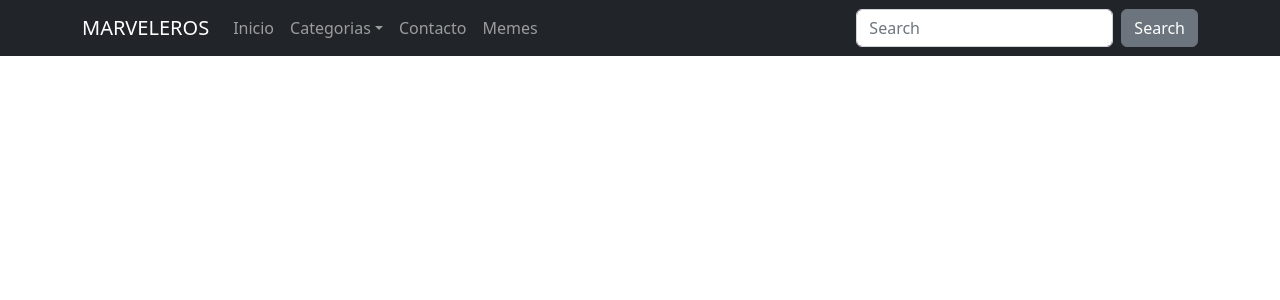
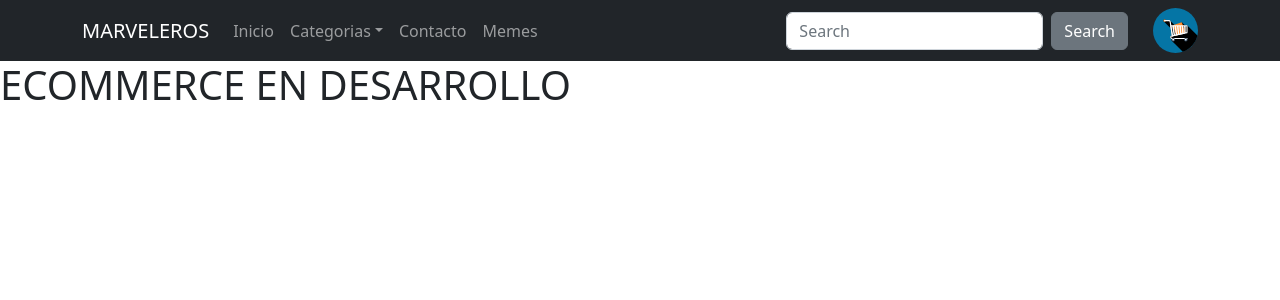
Before and after one commit to tamiisoledad/marveleros-benitez, a React (Create React App) app: page / in a window 1280 px wide. Shown: the top 300 px of the page. Built offline with nearby package versions, Linux system fonts and the light colour scheme.

Commit message:
icono carrito y componente itemlist

```diff
--- a/src/App.js
+++ b/src/App.js
@@ -1,8 +1,12 @@
+import ItemListContainer from "./components/ItemListContainer";
 import NavBar from "./components/NavBar";
 
 function App() {
   return (
-   <NavBar/>
+    <>
+      <NavBar/>
+      <ItemListContainer/>
+    </>
   );
 }
 
--- /dev/null
+++ b/src/components/CartWidget.js
@@ -0,0 +1,97 @@
+import React from 'react';
+
+const CartWidget = (props) => {
+  return (
+
+<svg version="1.1" id="Layer_1" xmlns="http://www.w3.org/2000/svg" xmlnsXlink="http://www.w3.org/1999/xlink" x="0px" y="0px"
+	 viewBox="0 0 512 512" style={{ enableBackground: "new 0 0 512 512;", width: '45px', height: '45px', marginLeft: '25px', cursor: 'pointer'}} xmlSpace="preserve">
+<circle style={{ fill: "#0575A5"}} cx="256" cy="256" r="256"/>
+<path style={{ fill: "#025E90;"}} d="M390.986,198.587c-1.434-1.464-3.331-2.194-5.233-2.194h-22.848l-35.205-35.21l-35.215,35.21h-44.314
+	l-51.715-51.712l-1.682-1.682c-0.108-0.113-0.218-0.184-0.328-0.294c-3.658-3.144-8.343-4.864-13.169-4.864h-37.883
+	c-2.194-4.055-6.513-6.802-11.448-6.802c-7.245,0-13.094,5.85-13.094,13.092c0,0.86,0.1,1.687,0.256,2.493
+	c0.046,0.256,0.138,0.492,0.197,0.735c0.138,0.543,0.292,1.078,0.494,1.59c0.115,0.292,0.261,0.563,0.394,0.837
+	c0.212,0.433,0.428,0.852,0.681,1.254c0.197,0.305,0.407,0.594,0.625,0.886c0.123,0.164,0.225,0.356,0.356,0.512
+	c0,0.036,0.036,0.036,0.036,0.074l0.509,0.504c0.205,0.218,0.415,0.428,0.632,0.63l0.504,0.509c0.036,0,0.072,0.036,0.072,0.036
+	l77.092,77.128l0.02,0.013l6.474,40.346l-0.02-0.02l6.582,40.852l-1.644,0.366c-4.5,1.024-8.558,3.548-11.448,7.13
+	c-2.885,3.579-4.46,8.082-4.46,12.69v0.548c0,5.414,2.122,10.501,5.921,14.336l8.302,8.3l0.023,0.028
+	c-0.425,1.618-0.678,3.31-0.678,5.059c0,5.268,2.01,10.058,5.373,13.604l1.024,1.024l122.624,122.644
+	c83.131-28.411,146.944-98.353,166.725-185.111L390.986,198.587z"/>
+<g>
+	<path style={{ fill:"#FF8E31"}} d="M145.014,144.115c0,7.204-5.857,13.064-13.074,13.064c-7.224,0-13.079-5.857-13.079-13.064
+		c0-7.227,5.857-13.076,13.079-13.076C139.156,131.039,145.014,136.888,145.014,144.115z"/>
+
+		<rect x="243.054" y="175.179" transform="matrix(0.9469 -0.3215 0.3215 0.9469 -60.487 107.9977)" style={{ fill: "#FF8E31"}} width="107.401" height="123.928"/>
+</g>
+<g>
+	<path style={{ fill: "#FFFFFF"}} d="M386.875,353.516H216.466c-5.399,0-10.493-2.104-14.331-5.939
+		c-3.822-3.835-5.934-8.919-5.934-14.336v-0.54c0-4.6,1.592-9.119,4.467-12.713c2.89-3.581,6.956-6.103,11.461-7.099l142.779-31.409
+		c3.389-0.745,6.733,1.398,7.478,4.767c0.742,3.379-1.393,6.73-4.785,7.48L214.822,325.14c-1.743,0.374-3.254,1.313-4.375,2.706
+		c-1.116,1.39-1.708,3.075-1.708,4.854v0.54c0,2.066,0.806,4.009,2.26,5.471c1.462,1.454,3.412,2.271,5.463,2.271h170.409
+		c3.464,0,6.264,2.803,6.264,6.269C393.139,350.707,390.339,353.516,386.875,353.516z"/>
+	<path style={{ fill: "#FFFFFF"}} d="M220.9,323.648c-3.021,0-5.688-2.191-6.177-5.281L188.946,156.9
+		c-0.21-1.285-0.824-3.146-2.621-4.672c-1.805-1.531-3.715-1.853-5.028-1.853H131.94c-3.466,0-6.275-2.803-6.275-6.264
+		c0-3.459,2.808-6.28,6.275-6.28h49.354c4.818,0,9.495,1.736,13.161,4.859c3.666,3.118,6.118,7.473,6.868,12.234l25.774,161.459
+		c0.54,3.42-1.792,6.638-5.204,7.186C221.555,323.625,221.235,323.648,220.9,323.648z"/>
+</g>
+<path style={{ fill:" #34495E"}} d="M249.756,360.96c0,11.054-8.96,20.001-19.991,20.001c-11.036,0-19.999-8.947-19.999-20.001
+	c0-11.046,8.963-19.981,19.999-19.981C240.796,340.979,249.756,349.914,249.756,360.96z"/>
+<path style={{ fill:" #FFFFFF"}} d="M239.749,360.96c0,5.527-4.467,9.994-9.984,9.994c-5.53,0-9.989-4.467-9.989-9.994
+	c0-5.512,4.46-9.987,9.989-9.987C235.282,350.973,239.749,355.448,239.749,360.96z"/>
+<path style={{ fill:" #34495E"}} d="M393.139,360.96c0,11.054-8.957,20.001-19.996,20.001c-11.034,0-19.988-8.947-19.988-20.001
+	c0-11.046,8.955-19.981,19.988-19.981C384.182,340.979,393.139,349.914,393.139,360.96z"/>
+<g>
+	<path style={{ fill:" #FFFFFF"}} d="M383.142,360.96c0,5.527-4.483,9.994-9.997,9.994s-9.992-4.467-9.992-9.994
+		c0-5.512,4.477-9.987,9.992-9.987S383.142,355.448,383.142,360.96z"/>
+	<path style={{ fill:" #FFFFFF"}} d="M390.979,198.577c-1.434-1.446-3.323-2.168-5.217-2.168H195.11l20.662,128.515v0.008l171.576-37.75
+		c1.587-0.346,3.054-1.216,4.16-2.578c1.096-1.37,1.633-3,1.633-4.623v-76.193C393.139,201.902,392.417,200.013,390.979,198.577z
+		 M230.29,309.297c-0.253,0.044-0.502,0.056-0.748,0.056c-2.25,0-4.237-1.631-4.605-3.927l-14.705-91.466
+		c-0.407-2.547,1.321-4.946,3.871-5.35c2.529-0.407,4.938,1.324,5.356,3.868l14.697,91.469
+		C234.565,306.496,232.837,308.89,230.29,309.297z M254.669,303.926c-0.22,0.036-0.445,0.051-0.663,0.051
+		c-2.289,0-4.288-1.679-4.621-4.009l-12.247-86.088c-0.366-2.55,1.403-4.915,3.953-5.279c2.578-0.374,4.923,1.411,5.289,3.965
+		l12.255,86.085C259,301.199,257.226,303.567,254.669,303.926z M279.035,298.56c-0.192,0.02-0.376,0.036-0.568,0.036
+		c-2.324,0-4.339-1.743-4.623-4.114l-9.81-80.696c-0.312-2.555,1.518-4.89,4.07-5.202c2.568-0.266,4.884,1.513,5.207,4.073
+		l9.797,80.707C283.418,295.921,281.6,298.245,279.035,298.56z M303.393,293.187c-0.161,0.013-0.31,0.02-0.466,0.02
+		c-2.373,0-4.406-1.805-4.639-4.219l-7.357-75.315c-0.253-2.563,1.623-4.849,4.198-5.102c2.604-0.22,4.854,1.628,5.102,4.196
+		l7.36,75.32C307.83,290.652,305.956,292.936,303.393,293.187z M327.729,287.823c-0.113,0.005-0.225,0.013-0.338,0.013
+		c-2.429,0-4.472-1.882-4.649-4.347l-4.895-69.942c-0.182-2.573,1.751-4.803,4.329-4.987c2.604-0.133,4.805,1.761,4.989,4.334
+		l4.895,69.942C332.242,285.412,330.296,287.639,327.729,287.823z M352.049,282.442c-0.069,0-0.123,0-0.182,0
+		c-2.501,0-4.567-1.974-4.669-4.488l-2.45-64.555c-0.092-2.578,1.912-4.746,4.495-4.846c2.606-0.159,4.741,1.91,4.846,4.488
+		l2.445,64.553C356.636,280.179,354.621,282.342,352.049,282.442z M381.005,272.392c0,2.583-2.092,4.669-4.669,4.669
+		c-2.583,0-4.675-2.086-4.675-4.669v-59.167c0-2.586,2.092-4.669,4.675-4.669c2.578,0,4.669,2.084,4.669,4.669V272.392z"/>
+</g>
+<g>
+</g>
+<g>
+</g>
+<g>
+</g>
+<g>
+</g>
+<g>
+</g>
+<g>
+</g>
+<g>
+</g>
+<g>
+</g>
+<g>
+</g>
+<g>
+</g>
+<g>
+</g>
+<g>
+</g>
+<g>
+</g>
+<g>
+</g>
+<g>
+</g>
+</svg>
+
+  )
+}
+
+export default CartWidget;
--- /dev/null
+++ b/src/components/ItemListContainer.js
@@ -0,0 +1,11 @@
+import React from 'react';
+
+const ItemListContainer = () => {
+  return (
+    <>
+      <h1>ECOMMERCE EN DESARROLLO</h1>
+    </>
+  );
+};
+
+export default ItemListContainer;
--- a/src/components/NavBar.js
+++ b/src/components/NavBar.js
@@ -1,6 +1,7 @@
 import React from 'react';
 import 'bootstrap/dist/css/bootstrap.min.css';
 import { Container, Navbar, Nav, NavDropdown, Form, Button } from 'react-bootstrap';
+import CartWidget from './CartWidget';
 
 const NavBar = () => {
   return (
@@ -34,6 +35,7 @@ const NavBar = () => {
               <Button variant="secondary">Search</Button>
             </Form>
           </Nav>
+          <CartWidget/>
         </Navbar.Collapse>
       </Container>
     </Navbar>
```
